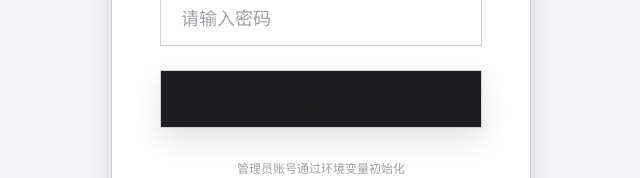
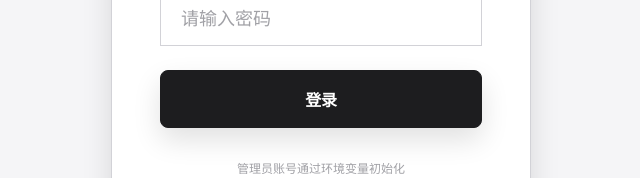
Before and after one commit to junwangInChina/FlareS3, a Vue app in the folder frontend/: page /login in a window 1280 px wide. Shown: the part 416-594 px from the top of the page, without its empty margins (319-959 px from the left). Built offline with nearby package versions, Linux system fonts and the light colour scheme.

Commit message:
按钮样式调整

```diff
--- a/frontend/src/components/ui/BrutalButton.vue
+++ b/frontend/src/components/ui/BrutalButton.vue
@@ -36,12 +36,14 @@ defineEmits(['click'])
   align-items: center;
   justify-content: center;
   gap: 8px;
-  font-family: var(--nb-font-mono);
-  font-weight: 700;
-  text-transform: uppercase;
+  font-family: var(--nb-font-sans);
+  font-weight: 600;
+  text-transform: none;
+  letter-spacing: -0.2px;
   border: var(--nb-border);
+  border-radius: var(--nb-radius);
   cursor: pointer;
-  transition: var(--nb-transition-fast);
+  transition: var(--nb-transition);
   position: relative;
 }
 
@@ -49,7 +51,7 @@ defineEmits(['click'])
 .size-small {
   padding: 6px 12px;
   font-size: 12px;
-  box-shadow: 2px 2px 0 var(--nb-black);
+  box-shadow: var(--nb-shadow-sm);
 }
 
 .size-medium {
@@ -66,45 +68,50 @@ defineEmits(['click'])
 
 /* Types */
 .type-primary {
-  background-color: var(--nb-primary);
-  color: var(--nb-black);
+  background-color: var(--nb-black);
+  color: var(--nb-white);
+  border-color: var(--nb-black);
 }
 
 .type-secondary {
-  background-color: var(--nb-secondary);
+  background-color: var(--nb-gray-100);
   color: var(--nb-black);
+  border-color: var(--nb-gray-300);
 }
 
 .type-danger {
   background-color: var(--nb-danger);
   color: var(--nb-white);
+  border-color: var(--nb-danger);
 }
 
 .type-ghost {
   background-color: transparent;
   box-shadow: none;
   border-color: transparent;
+  color: var(--nb-black);
 }
 
 .type-ghost:hover {
-  border-color: var(--nb-black);
+  border-color: var(--nb-gray-300);
   background-color: var(--nb-gray-100);
 }
 
 .type-default {
   background-color: var(--nb-white);
   color: var(--nb-black);
+  border-color: var(--nb-gray-300);
 }
 
 /* States */
 .brutal-btn:not(.type-ghost):not(.disabled):hover {
-  transform: translate(2px, 2px);
-  box-shadow: 2px 2px 0 var(--nb-black);
+  transform: translateY(-1px);
+  box-shadow: var(--nb-shadow);
 }
 
 .brutal-btn:not(.type-ghost):not(.disabled):active {
-  transform: translate(4px, 4px);
-  box-shadow: none;
+  transform: translateY(0);
+  box-shadow: var(--nb-shadow-sm);
 }
 
 .block {
@@ -112,13 +119,11 @@ defineEmits(['click'])
   width: 100%;
 }
 
-.disabled {
+.disabled,
+.loading {
   opacity: 0.5;
   cursor: not-allowed;
-}
-
-/* Loading */
-.loading {
+  box-shadow: none;
   pointer-events: none;
 }
 
```
